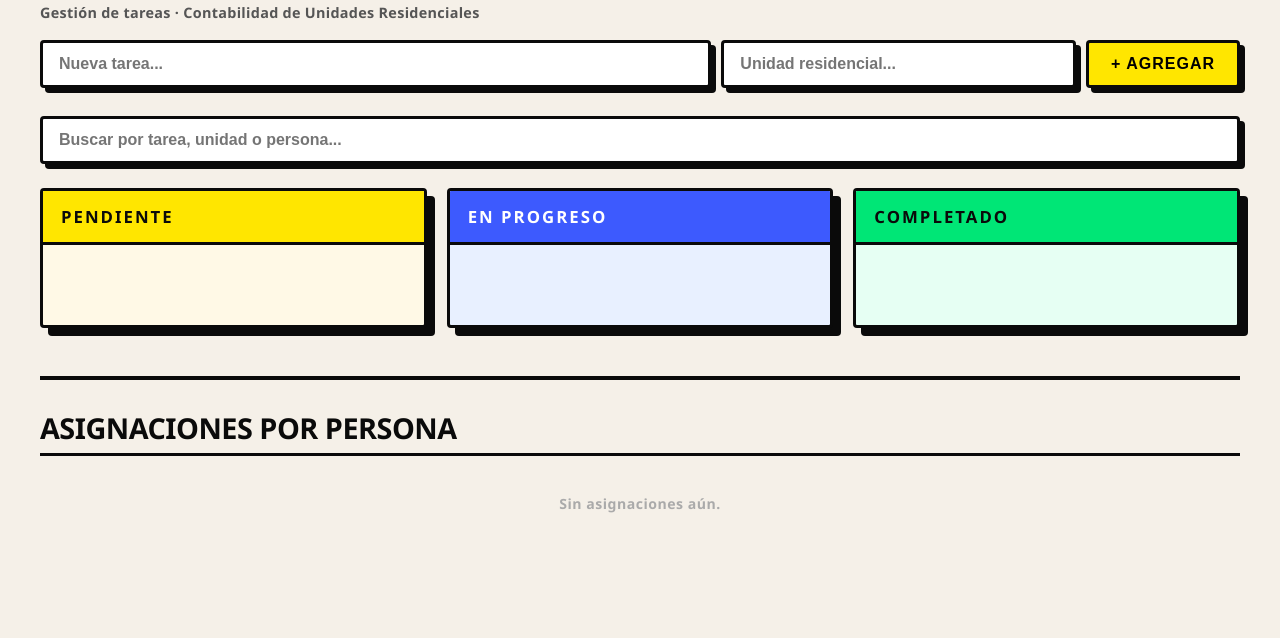
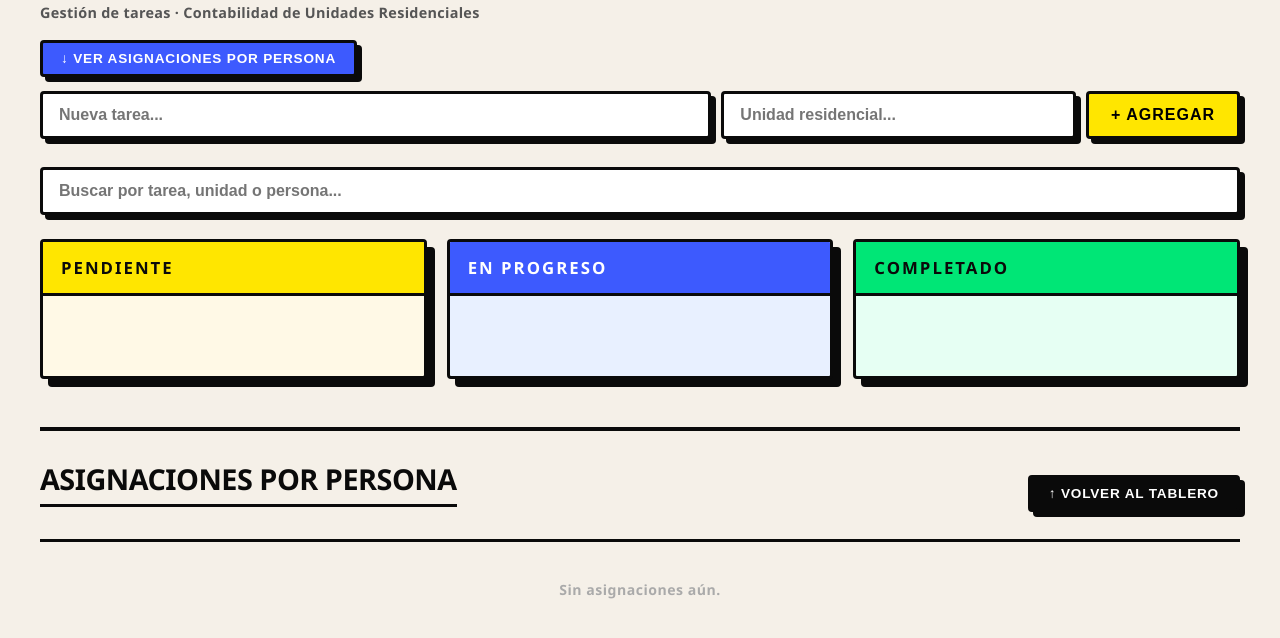
Before and after one commit to JuanmorenoPRO/tablero-kanban-ph, a website: page index.html in a window 1280 px wide. Shown: the part 102-740 px from the top of the page. Drawn offline with Linux system fonts and the light colour scheme; no server answers.

Commit message:
Add navigation buttons for scrolling between page sections
Add scroll-to buttons to easily navigate between the main task board and the assignments section.

Replit-Commit-Author: Agent
Replit-Commit-Session-Id: 3d8ad511-9ac5-4328-96b3-039afea6ad70
Replit-Commit-Checkpoint-Type: full_checkpoint
Replit-Commit-Event-Id: 71628232-2fdb-465d-8f93-e0528ae81299
Replit-Commit-Screenshot-Url: https://storage.googleapis.com/screenshot-production-us-central1/1ad74fe1-1d2e-48ec-94f9-4ef2a09a3edf/3d8ad511-9ac5-4328-96b3-039afea6ad70/8cYdj7Z
Replit-Helium-Checkpoint-Created: true

```diff
--- a/index.html
+++ b/index.html
@@ -11,6 +11,9 @@
   <header>
     <h1>Kanban Residencial</h1>
     <p class="subtitulo">Gestión de tareas · Contabilidad de Unidades Residenciales</p>
+    <button class="scroll-btn" onclick="document.querySelector('.asignaciones-section').scrollIntoView({behavior:'smooth'})">
+      ↓ Ver asignaciones por persona
+    </button>
     <div class="add-task-bar">
       <input type="text" id="task-input" placeholder="Nueva tarea..." maxlength="120" />
       <input type="text" id="unidad-input" placeholder="Unidad residencial..." maxlength="80" />
@@ -40,7 +43,12 @@
   </main>
 
   <section class="asignaciones-section">
-    <h2>Asignaciones por Persona</h2>
+    <div class="asignaciones-top-bar">
+      <h2>Asignaciones por Persona</h2>
+      <button class="scroll-btn scroll-btn-top" onclick="window.scrollTo({top:0,behavior:'smooth'})">
+        ↑ Volver al tablero
+      </button>
+    </div>
     <div id="asignaciones-container">
       <p class="empty-message">Sin asignaciones aún.</p>
     </div>
--- a/style.css
+++ b/style.css
@@ -37,6 +37,50 @@ h1 {
   border-bottom: 4px solid var(--black);
   padding-bottom: 6px;
   margin-bottom: 6px;
+}
+
+.scroll-btn {
+  display: inline-flex;
+  align-items: center;
+  gap: 6px;
+  padding: 8px 18px;
+  font-size: 0.85rem;
+  font-weight: 900;
+  text-transform: uppercase;
+  letter-spacing: 0.8px;
+  background: var(--blue);
+  color: var(--white);
+  border: var(--border);
+  border-radius: var(--radius);
+  box-shadow: var(--shadow);
+  cursor: pointer;
+  margin-bottom: 14px;
+  transition: transform 0.08s, box-shadow 0.08s;
+}
+.scroll-btn:hover  { transform: translate(-2px,-2px); box-shadow: var(--shadow-lg); }
+.scroll-btn:active { transform: translate(2px,2px);   box-shadow: 2px 2px 0 var(--black); }
+
+.scroll-btn-top {
+  background: var(--black);
+  color: var(--white);
+  margin-bottom: 0;
+}
+
+.asignaciones-top-bar {
+  display: flex;
+  align-items: center;
+  justify-content: space-between;
+  flex-wrap: wrap;
+  gap: 12px;
+  margin-bottom: 20px;
+  border-bottom: 3px solid var(--black);
+  padding-bottom: 12px;
+}
+
+.asignaciones-top-bar h2 {
+  border-bottom: none;
+  padding-bottom: 0;
+  margin-bottom: 0;
 }
 
 .subtitulo {
```
